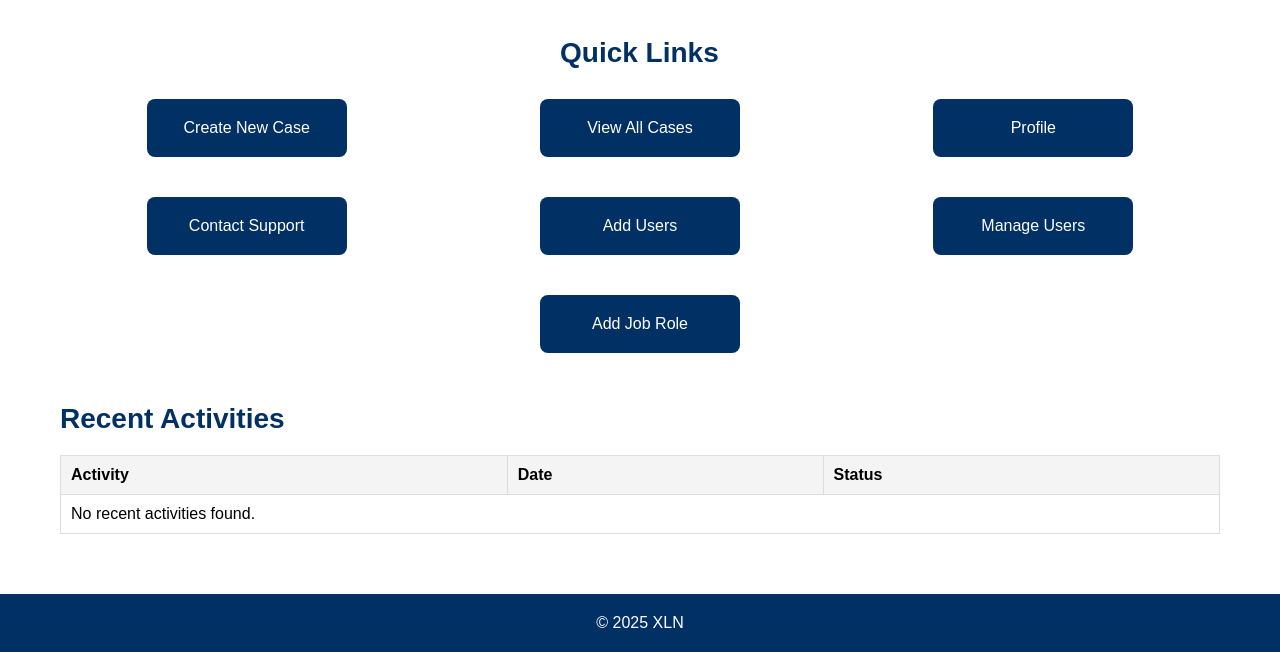
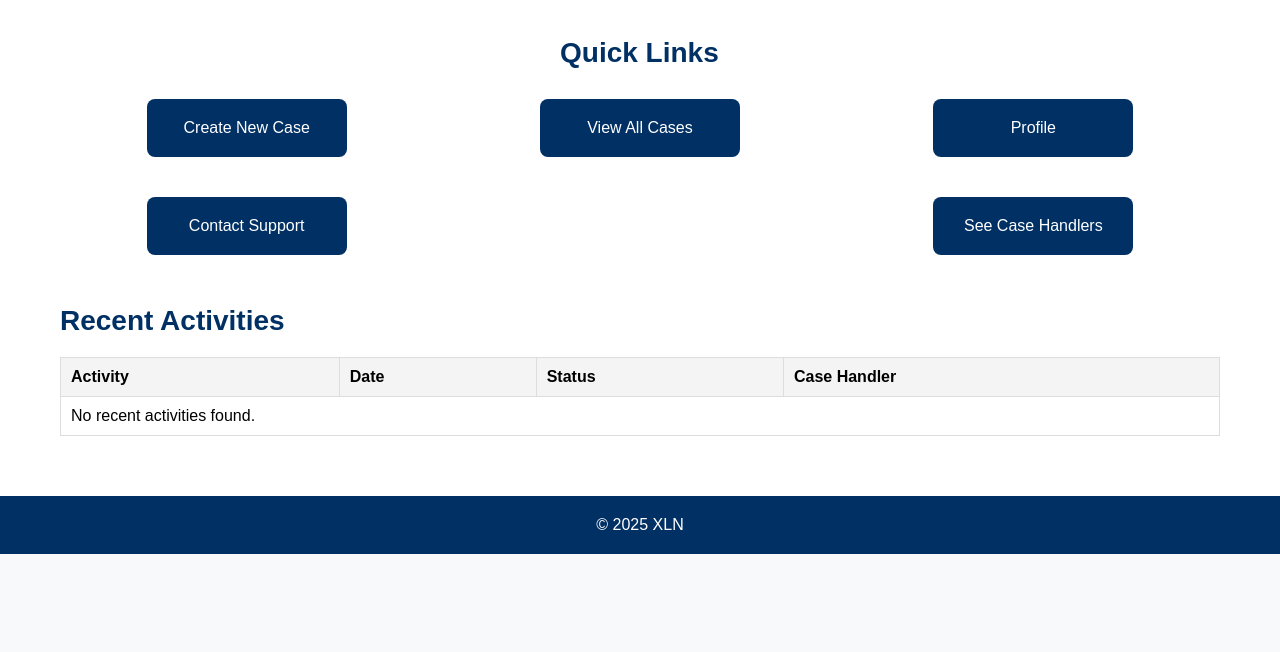
Before and after one commit to maxhermon/XLN2, a PHP site: page /XLN2/php/Homepage.php in a window 1280 px wide. Shown: the part 299-951 px from the top of the page. After the commit the page ends 853 px from the top, so only its background shows below. Run offline with PHP 8.4, Linux system fonts and the light colour scheme; the visitor is signed in with stand-in values (Sample User, id 1); data comes from the database, SQL or seed files in the repository; both versions use the stored data as it was after the commit.

Commit message:
manager features

```diff
--- a/css/Homepage.css
+++ b/css/Homepage.css
@@ -163,7 +163,11 @@ main {
     grid-template-columns: repeat(3, 1fr);
     justify-items: center;
 }
-
+.links-container.manager {
+    display: grid;
+    grid-template-columns: repeat(3, 1fr);
+    justify-items: center;
+}
 .link-box {
     max-width: 250px;
     background-color: #003064;
@@ -179,6 +183,9 @@ main {
 
 .link-box.job-role {
     grid-column: 2;
+}
+.link-box.SeeCaseHandlers {
+    grid-column: 3;
 }
 
 .link-box:hover {
--- a/php/Homepage.php
+++ b/php/Homepage.php
@@ -24,14 +24,33 @@ if (!$userData) {
     exit;
 }
 
-$activitiesStmt = $db->prepare("SELECT activity, date, status
-                                FROM activities
-                                WHERE userID = :userID
-                                ORDER BY date DESC
-                                LIMIT 5");
-$activitiesStmt->bindValue(':userID', $userID, SQLITE3_INTEGER);
+$recentActivities = [];
+
+if ($_SESSION['jobID'] == 3) {
+    // Fetch recent activities for all case handlers managed by this manager
+    $activitiesStmt = $db->prepare("
+        SELECT a.activity, a.date, a.status, u.fName || ' ' || u.lName AS handlerName
+        FROM activities a
+        INNER JOIN users u ON a.userID = u.userID
+        WHERE u.managerID = :managerID
+        ORDER BY a.date DESC
+        LIMIT 5
+    ");
+    $activitiesStmt->bindValue(':managerID', $userID, SQLITE3_INTEGER);
+} else {
+    // Fetch recent activities for the logged-in user
+    $activitiesStmt = $db->prepare("
+        SELECT activity, date, status
+        FROM activities
+        WHERE userID = :userID
+        ORDER BY date DESC
+        LIMIT 5
+    ");
+    $activitiesStmt->bindValue(':userID', $userID, SQLITE3_INTEGER);
+}
+
 $activitiesResult = $activitiesStmt->execute();
-$recentActivities = [];
+
 while ($row = $activitiesResult->fetchArray(SQLITE3_ASSOC)) {
     $recentActivities[] = $row;
 }
@@ -76,7 +95,10 @@ while ($row = $activitiesResult->fetchArray(SQLITE3_ASSOC)) {
         </section>
         <section class="quick-links">
             <h2>Quick Links</h2>
-            <div class="links-container <?php echo ($_SESSION['jobID'] == 2 || 3) ? 'admin' : 'case-handler'; ?>">
+            <div class="links-container <?php
+                echo ($_SESSION['jobID'] == 2) ? 'admin' :
+                     (($_SESSION['jobID'] == 3) ? 'manager' : 'case-handler');
+            ?>">
                 <a href="../php/CaseCreation.php" class="link-box">Create New Case</a>
                 <a href="../php/ViewAllCases.php" class="link-box">View All Cases</a>
                 <a href="ProfilePage.php" class="link-box">Profile</a>
@@ -87,7 +109,7 @@ while ($row = $activitiesResult->fetchArray(SQLITE3_ASSOC)) {
                     <a href="JobRoleCreation.php" class="link-box job-role">Add Job Role</a>
                 <?php } ?>
                 <?php if ($_SESSION['jobID'] == 3) { ?>
-                    <a href="SeeCaseHandlers.php" class="link-box">See Case Handlers</a>
+                    <a href="SeeCaseHandlers.php" class="link-box  SeeCaseHandlers">See Case Handlers</a>
                 <?php } ?>
             </div>
         </section>
@@ -99,12 +121,15 @@ while ($row = $activitiesResult->fetchArray(SQLITE3_ASSOC)) {
                         <th>Activity</th>
                         <th>Date</th>
                         <th>Status</th>
+                        <?php if ($_SESSION['jobID'] == 3): ?>
+                            <th>Case Handler</th>
+                        <?php endif; ?>
                     </tr>
                 </thead>
                 <tbody>
                     <?php if (empty($recentActivities)): ?>
                         <tr>
-                            <td colspan="3">No recent activities found.</td>
+                            <td colspan="<?php echo ($_SESSION['jobID'] == 3) ? '4' : '3'; ?>">No recent activities found.</td>
                         </tr>
                     <?php else: ?>
                         <?php foreach ($recentActivities as $activity): ?>
@@ -112,6 +137,9 @@ while ($row = $activitiesResult->fetchArray(SQLITE3_ASSOC)) {
                                 <td><?php echo htmlspecialchars($activity['activity']); ?></td>
                                 <td><?php echo htmlspecialchars($activity['date']); ?></td>
                                 <td><?php echo htmlspecialchars($activity['status']); ?></td>
+                                <?php if ($_SESSION['jobID'] == 3): ?>
+                                    <td><?php echo htmlspecialchars($activity['handlerName']); ?></td>
+                                <?php endif; ?>
                             </tr>
                         <?php endforeach; ?>
                     <?php endif; ?>
```
Also changed, not shown: css/ViewAllCases.css (+10 -1 lines), data/XLN_new_DBA.db.
